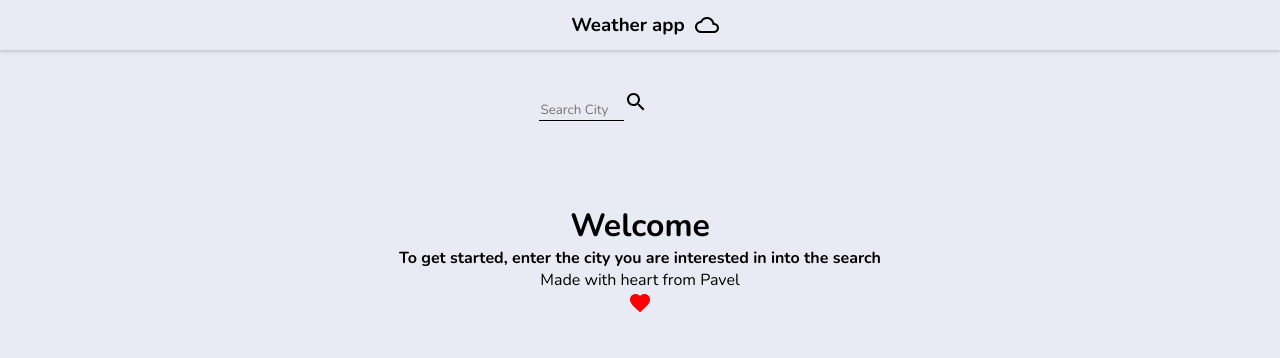
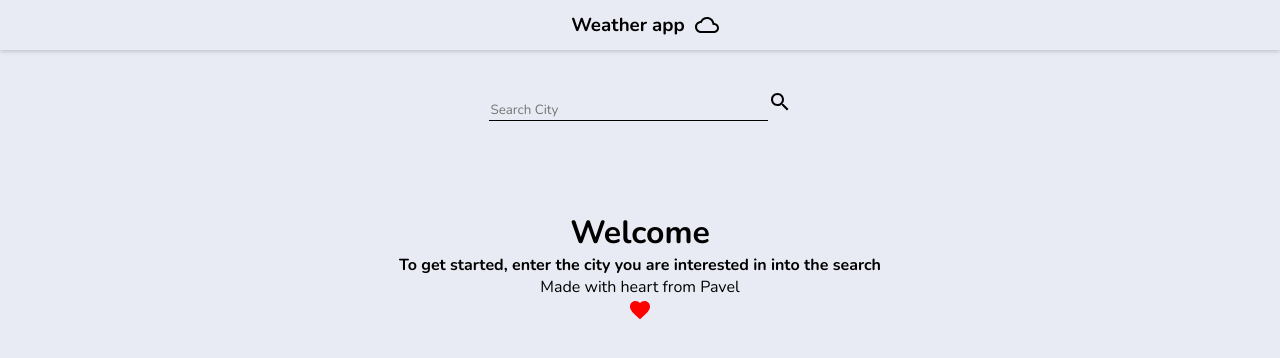
Before and after one commit to Ich1ro/react-weather-app, a React (Create React App) app: page / in a window 1280 px wide. Shown: the top 358 px of the page. Built offline with nearby package versions, Linux system fonts and the light colour scheme.

Commit message:
add styles for main page

```diff
--- a/src/components/Main/Main.css
+++ b/src/components/Main/Main.css
@@ -17,14 +17,37 @@
 	width: 100%;
 	display: flex;
 	justify-content: center;
-    height: 24px;
+    align-items: center;
+    flex-direction: column;
+	max-height: 250px;
 	margin-bottom: 20px;
 }
 
 input {
-    width: 40%;
+	width: 275px;
 	background: none;
 	outline: none;
 	border: none;
 	border-bottom: 1px solid black;
 }
+
+.data-resulst {
+    position: relative;
+	margin-top: 5px;
+	width: 300px;
+	max-height: 200px;
+	background-color: white;
+	box-shadow: rgba(0, 0, 0, 0.35) 0px 5px 15px;
+	overflow: hidden;
+	overflow-y: auto;
+	z-index: 1;
+}
+
+.data-resulst p {
+    padding-left: 10px;
+}
+
+.data-resulst p:hover {
+    background-color: lightgrey;
+    cursor: pointer;
+}
```
Lines whose indentation alone changed are shown as unchanged.
